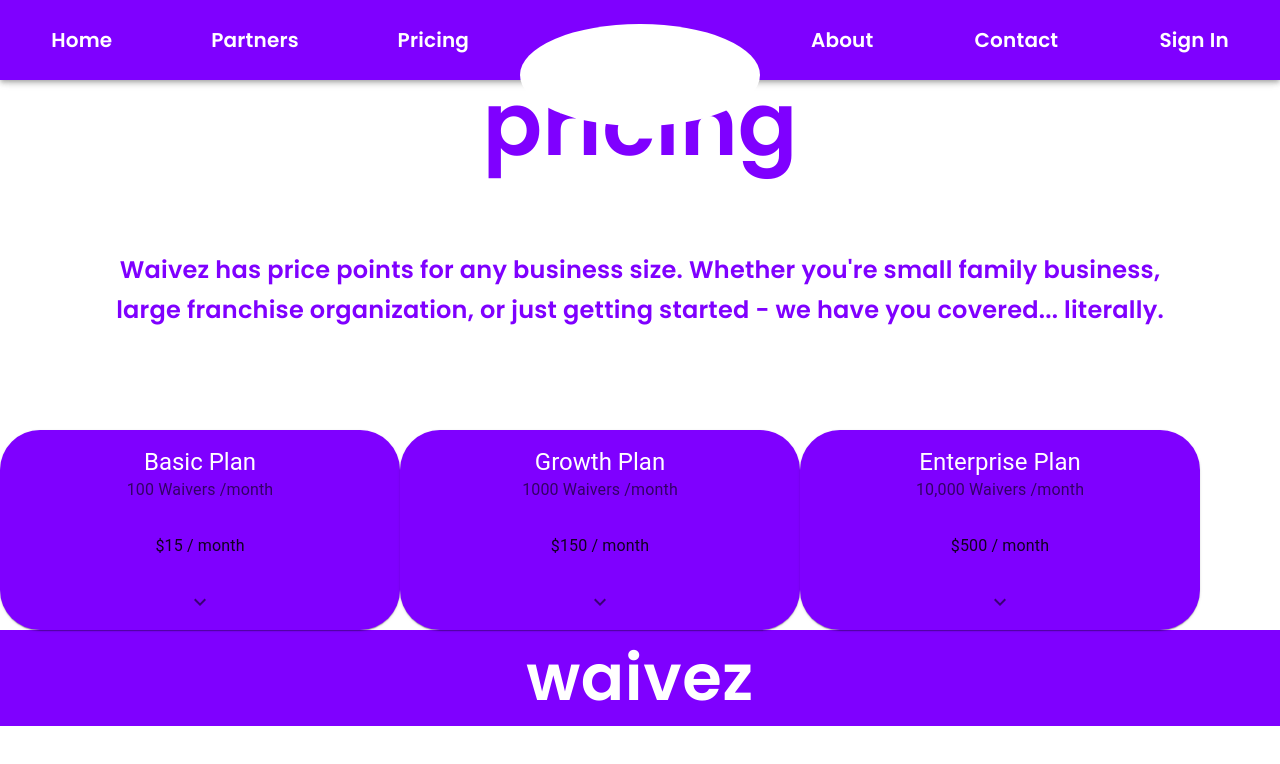
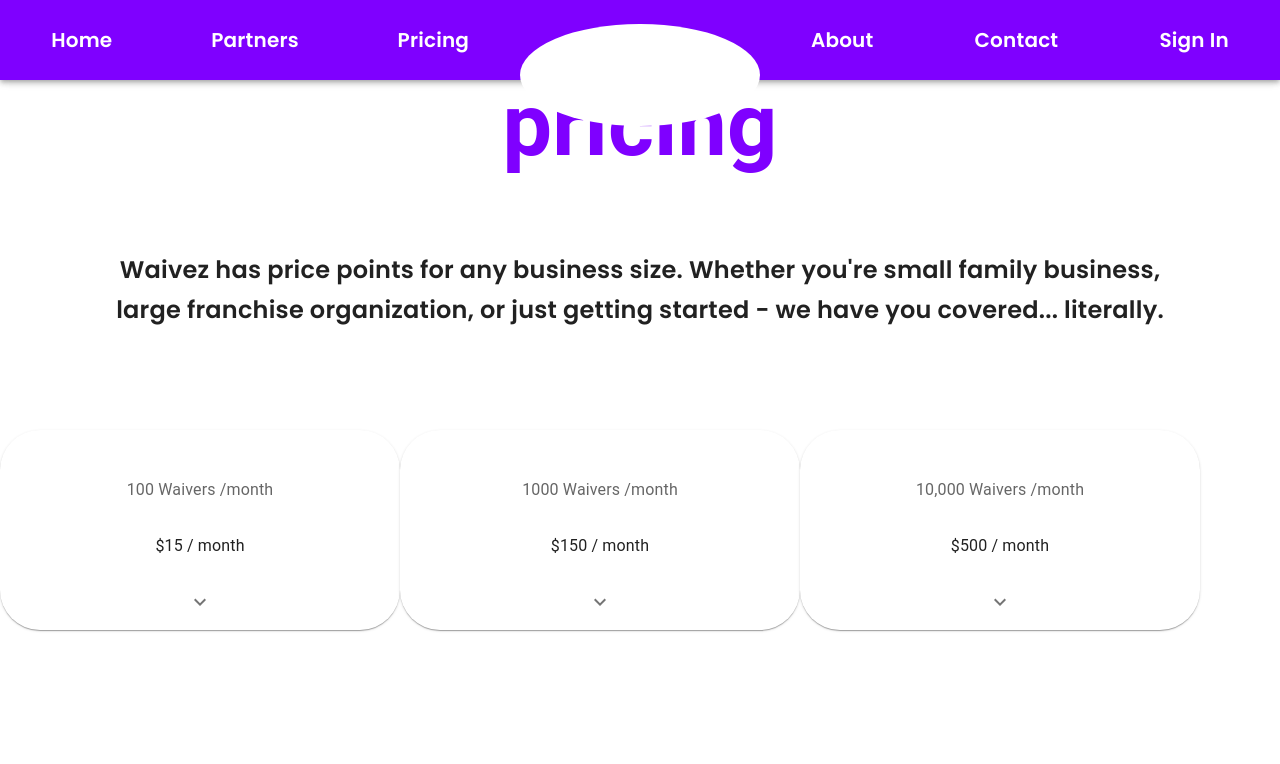
Before and after one commit to loganbahr/waivez, a Next.js app: page /pricing in a window 1280 px wide. Shown: the top 764 px of the page. Built offline with nearby package versions, Linux system fonts and the light colour scheme; a web font is replaced by a local one.

Commit message:
theme file

```diff
--- a/components/layout/Card.js
+++ b/components/layout/Card.js
@@ -42,7 +42,7 @@
             flexDirection: 'column',
             justifyContent: 'center',
             alignItems: 'center',
-            backgroundColor: '#7F00FF',
+            backgroundColor: 'primary',
             borderRadius: '40px 40px 40px 40px'
         }}>
             <CardHeader
--- a/components/layout/Footer/Footer.js
+++ b/components/layout/Footer/Footer.js
@@ -7,7 +7,7 @@
   return (
     <Box
       sx={{
-        backgroundColor: "#7F00FF",
+        backgroundColor: "primary",
         width: "100%",
         display: "flex",
         justifyContent: "center",
--- a/components/layout/Header/NavBar.js
+++ b/components/layout/Header/NavBar.js
@@ -45,13 +45,13 @@
           position: "absolute",
           flexDirection: "row",
           justifyContent: "space-between",
-          backgroundColor: "#7F00FF",
+          backgroundColor: "primary",
           zIndex: 1100,
         }}
       >
         <Toolbar
           sx={{
-            backgroundColor: "#7F00FF",
+            backgroundColor: "primary",
             display: "flex",
             justifyContent: "space-between",
             zIndex: 1101,
@@ -80,7 +80,7 @@
         </Box>
         <Toolbar
           sx={{
-            backgroundColor: "#7F00FF",
+            backgroundColor: "primary",
             display: "flex",
             justifyContent: "space-between",
             zIndex: 1101,
--- /dev/null
+++ b/components/theme.js
@@ -0,0 +1,19 @@
+/**
+ * @file theme.js
+ * @author Devin Arena
+ * @description Theme data for the web application page.
+ * @since 3/17/2022
+ **/
+
+import { createTheme } from "@mui/material";
+
+const theme = createTheme({
+  palette: {
+    mode: "light",
+    primary: {
+      main: "#7F00FF",
+    },
+  },
+});
+
+export default theme;
--- a/pages/_app.js
+++ b/pages/_app.js
@@ -1,11 +1,17 @@
-import '../styles/globals.css'
-import Layout from '/components/layout/Layout'
+import { ThemeProvider } from "@mui/material";
+import "../styles/globals.css";
+import Layout from "/components/layout/Layout";
+import theme from "../components/theme.js";
+import { CssBaseline } from "@mui/material";
 
-function MyApp({Component, pageProps}){
-  return(
+function MyApp({ Component, pageProps }) {
+  return (
+    <ThemeProvider theme={theme}>
+      <CssBaseline />
       <Layout>
-        <Component{...pageProps}/>
+        <Component {...pageProps} />
       </Layout>
-  )
+    </ThemeProvider>
+  );
 }
-export default MyApp
+export default MyApp;
--- a/pages/index.js
+++ b/pages/index.js
@@ -19,7 +19,7 @@
           sx={{
             height: "400px",
             width: "40%",
-            backgroundColor: "#7F00FF",
+            backgroundColor: "primary",
             marginTop: "200px",
             borderRadius: "25px 25px 25px 25px",
             display: "flex",
```
Also changed, not shown: components/layout/Box.js (deleted), components/layout/IconButton.js (deleted).
